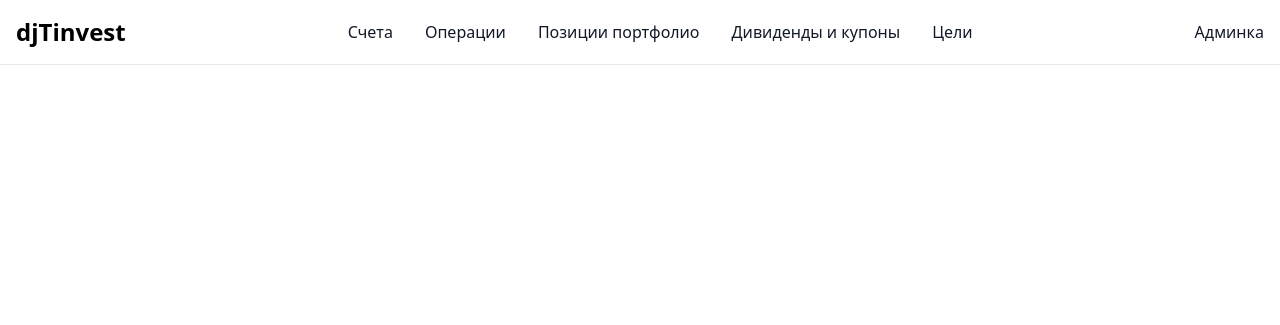
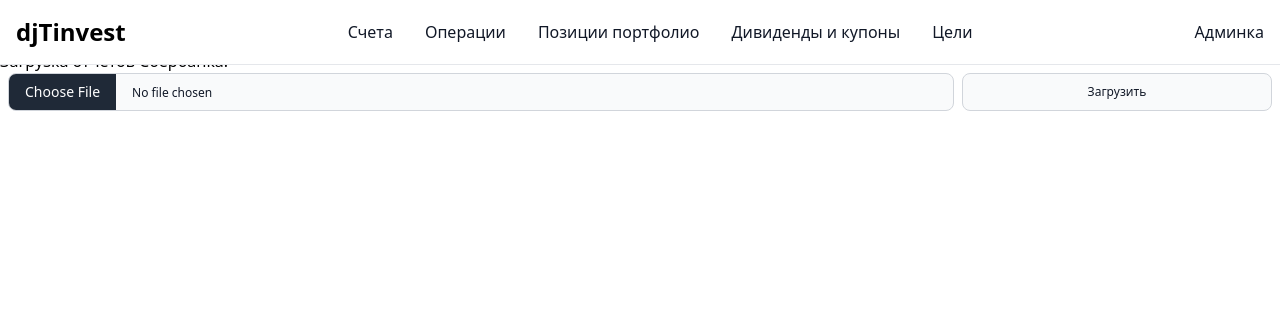
Before and after one commit to alexanderkmd/djtinvest, a Django app: page /accounts in a window 1280 px wide. Shown: the top 325 px of the page. Run offline with Django 5.2, Linux system fonts and the light colour scheme; some libraries are stand-ins or nearby versions.

Commit message:
Sberbank - upload reports function

```diff
--- a/analyzer/forms.py
+++ b/analyzer/forms.py
@@ -3,6 +3,13 @@
 
 import logging
 from typing import List
+
+
+class SberbankReportUploadForm(forms.Form):
+    reportFile = forms.FileField()
+
+    class Meta:
+        pass
 
 
 class TargetPortfolioForm(forms.ModelForm):
--- a/analyzer/templates/analyzer/accounts.html
+++ b/analyzer/templates/analyzer/accounts.html
@@ -3,13 +3,17 @@
 {% block content %}
 <h1>Счета</h1>
 
-
+{% include "messages.html" %}
 
 {% for account in accounts %}
-{{account}}
-<div class="flex content-center min-h-8">
-    <div class="w-64">{{account.name}}</div>
-    <div class="w-16">{{account.bank}}</div>
+<div class="flex content-center min-h-8 px-2 py-2 items-center">
+    <div class="w-12"><img src='{{ account.bankId.icon_url }}' class="rounded-full"/></div>
+    <div class="w-64 px-2">
+        {{account.name}}<br/>
+        <div class="text-xs text-gray-500">{{account.type}}</div>
+    </div>
+    {% if account.bankId.alias == 'tinkoff' %}
+    <div class="w-16"></div>
     <div class="w-32">
         <a href='{% url "analyzer:account_positions_update" account.pk %}'>
             Обновить портфолио</a>
@@ -20,9 +24,15 @@
     </div>
     <div class="w-32">Обновить что-то?</div>
     <div class="w-24">Баланс?</div>
-    <div class="w-64">{{account.type}}</div>
+    {% else %}
+    <div class="w-256">Если сбербанк или что-то другое - то надо тут что-то вставить. Дата последнего обновления отчета?</div>
+    {% endif %}
     <div class="w-32">{{account.status}}</div>
 </div>
 {% endfor %}
 
+<hr />
+Загрузка отчетов Сбербанка:
+<div hx-get='{% url "analyzer:sberbankUpload" %}' hx-swap="innerHTML" hx-trigger="load"></div>
+
 {% endblock %}
--- /dev/null
+++ b/analyzer/templates/analyzer/sberbankUploadForm.html
@@ -0,0 +1,13 @@
+<form method="post" action="{% url 'analyzer:sberbankUpload' %}" enctype="multipart/form-data">
+{% csrf_token %}
+<div class="w-128 grid grid-cols-4 gap-2 px-2">
+    <div class="col-span-3">
+        <input class="block w-full mb-5 text-xs text-gray-900 border border-gray-300 rounded-lg cursor-pointer bg-gray-50 dark:text-gray-400 focus:outline-none"
+                id="{{ form.reportFile.auto_id }}" name="{{ form.reportFile.name }}" type="file" aria-describedby="{{ form.reportFile.name }}_help">
+        <!-- p class="mt-1 text-xs text-gray-500 dark:text-gray-300" id="{{ form.reportFile.name }}_help">HTML отчет</p -->
+    </div>
+    <div>
+        <input type="submit" value="Загрузить" class="block w-full mb-5 text-xs text-gray-900 border border-gray-300 rounded-lg cursor-pointer bg-gray-50"/>
+    </div>
+</div>
+</form>
--- a/analyzer/urls.py
+++ b/analyzer/urls.py
@@ -37,4 +37,7 @@
          name="positionDelete"),
     path("target/position/move/<int:position_pk>/<str:dir>", views.TargetPortfolioPositionItemMove,
          name="positionMove"),
+
+    path("sberbank/upload/", views.UploadSberbankReport,
+         name="sberbankUpload")
 ]
--- a/analyzer/views.py
+++ b/analyzer/views.py
@@ -4,13 +4,15 @@
 
 from decimal import Decimal
 
+from django.contrib import messages
 from django.http import HttpResponse, HttpResponseRedirect
 from django.shortcuts import render, redirect
 from django.template import loader
 from django.urls import reverse
 from django.views import generic
 
-from .forms import TargetPortfolioForm, TargetPortfolioIndexSelectionForm, TargetPortfolioAddPositionForm
+from .forms import (SberbankReportUploadForm, TargetPortfolioForm,
+                    TargetPortfolioIndexSelectionForm, TargetPortfolioAddPositionForm)
 from .models import Account, Instrument, Operation, Position, PortfolioPosition, TargetPortfolio, TargetPortfolioValues
 from .utils import is_htmx, paginate
 from . import tasks
@@ -327,3 +329,23 @@
 
     response = HttpResponse(status=204)
     return response
+
+
+def UploadSberbankReport(request):
+    logging.info("Request for SberBankUpload Form")
+    if request.method == "POST":
+        logging.info("POST Request for SberBankUpload Form")
+        form = SberbankReportUploadForm(request.POST, request.FILES)
+        print(form.non_field_errors())
+        print(request.FILES)
+        if form.is_valid():
+            message, error = tasks.process_sberbank_report_upload(request.FILES["reportFile"])
+            if error:
+                messages.error(request, message)
+            else:
+                messages.success(request, message)
+            return redirect("analyzer:accounts", permanent=False)
+    else:
+        form = SberbankReportUploadForm()
+    return render(request, "analyzer/sberbankUploadForm.html",
+                  context={"form": form})
```
Also changed, not shown: analyzer/sberbank_client.py (+10 -3 lines), analyzer/tasks.py (+17 -1 lines).
